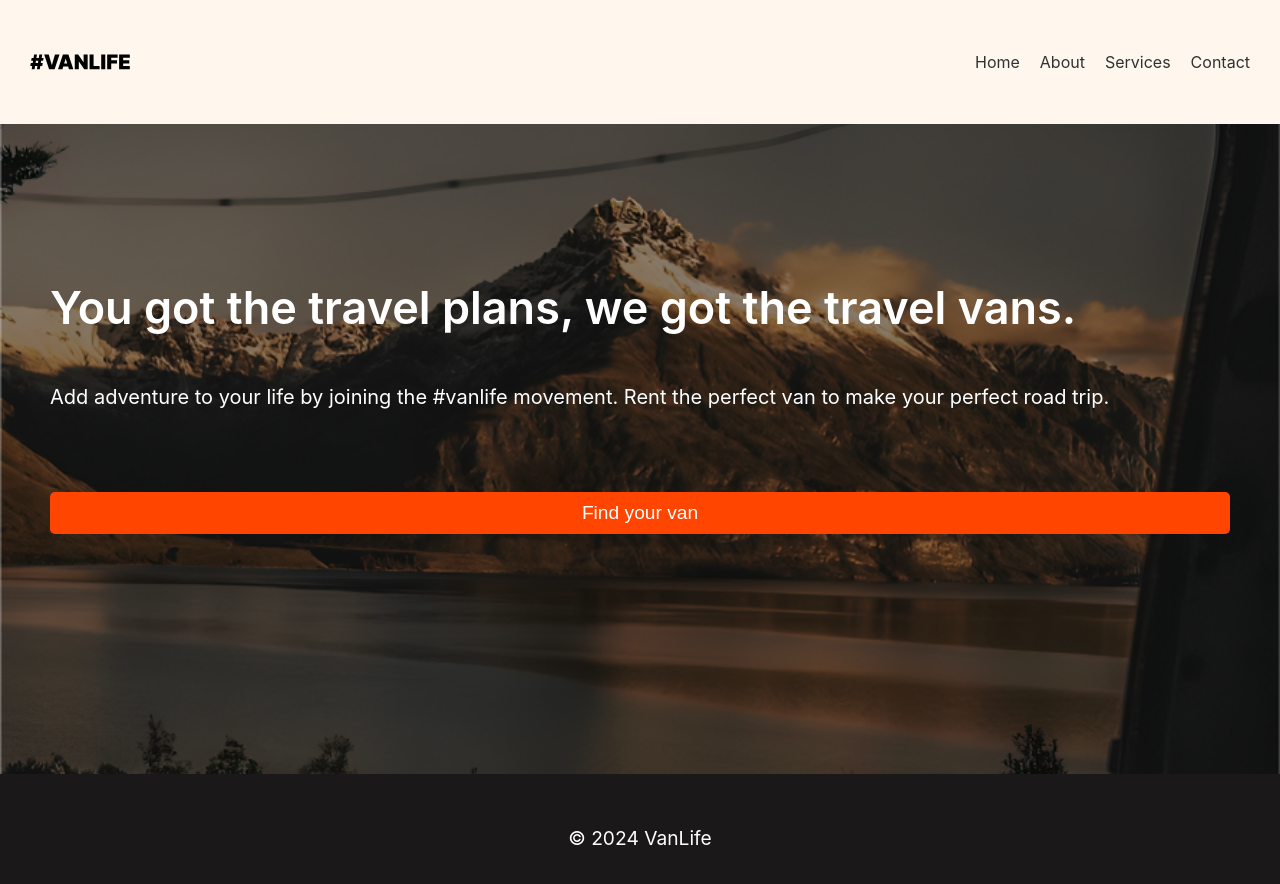
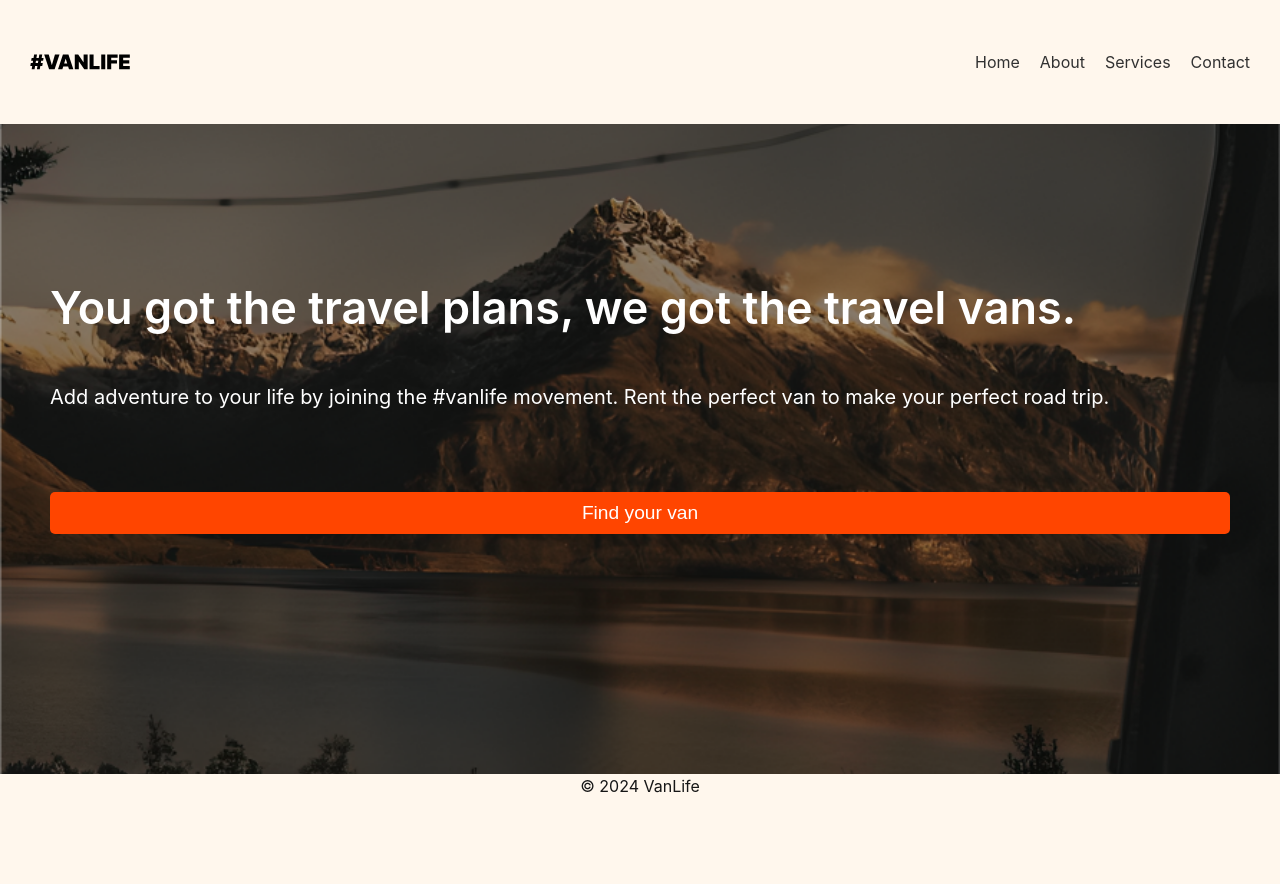
Before and after one commit to Masterchinedum/Vanlife, a React (Vite) app: page / in a window 1280 px wide. Shown: the top 884 px of the page. After the commit the page ends 800 px from the top, so only its background shows below. Built offline with nearby package versions, Linux system fonts and the light colour scheme.

Commit message:
Update footer styling in App.css

```diff
--- a/src/App.css
+++ b/src/App.css
@@ -51,7 +51,7 @@
   justify-content: center;
 }
 
-footer {
+/* footer {
   background-color: #1a1818;
   min-height: 200px;
   padding: 50px 0;
@@ -61,4 +61,4 @@ footer {
 footer p {
   color: white;
   font-size: 1.2rem;
-}
+} */
--- a/src/App.jsx
+++ b/src/App.jsx
@@ -1,6 +1,8 @@
 // import { useState } from 'react'
 // import reactLogo from './assets/react.svg'
 import Navbar from './components/Navbar';
+import Footer from './components/Footer';
+// import AboutMe from './pages/AboutMe';
 import './App.css'
 
 function App() {
```
